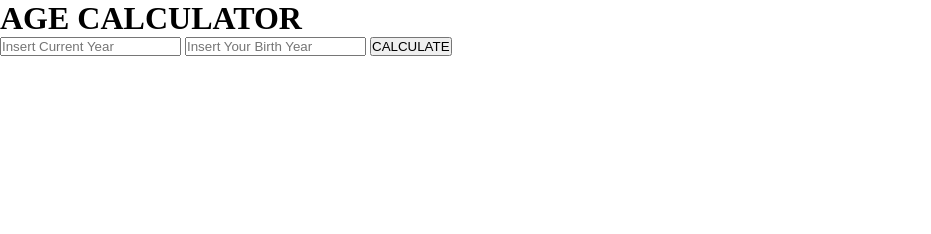
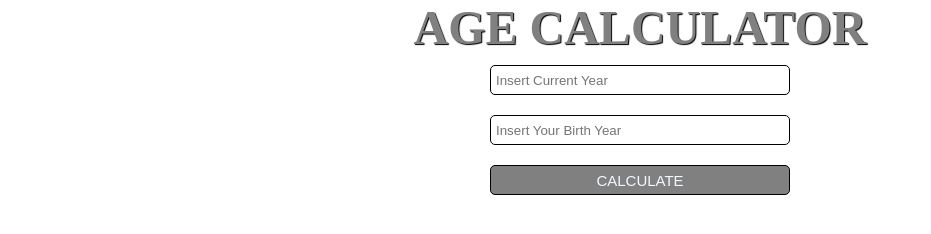
Before and after one commit to Phildeoner/Age-Calculator, a website: page index.html in a window 1280 px wide. Shown: the whole page, without its empty margins (0-931 px from the left). Drawn offline with Linux system fonts and the light colour scheme.

Commit message:
Update style.css file with styles for html contents

```diff
--- a/style.css
+++ b/style.css
@@ -3,3 +3,47 @@
   padding: 0;
   box-sizing: border-box;
 }
+
+#main {
+  display: flex;
+  flex-direction: column;
+  align-items: center;
+  justify-content: center;
+}
+
+input {
+  margin: 10px;
+  width: 300px;
+  height: 30px;
+  border-radius: 5px;
+  border: 1px solid black;
+  padding: 5px;
+}
+
+button {
+  margin: 10px;
+  width: 300px;
+  height: 30px;
+  border-radius: 5px;
+  border: 1px solid black;
+  padding: 5px;
+  background-color: gray;
+  color: aliceblue;
+  font-size: 15px;
+  cursor: pointer;
+}
+
+h1 {
+  text-align: center;
+  color: gray;
+  text-shadow: 1px 1px 1px black;
+  font-size: 3rem;
+  margin-bottom: 0;
+}
+
+p {
+  font-weight: 1000;
+  font-size: 2rem;
+  margin: 0;
+
+}
```
